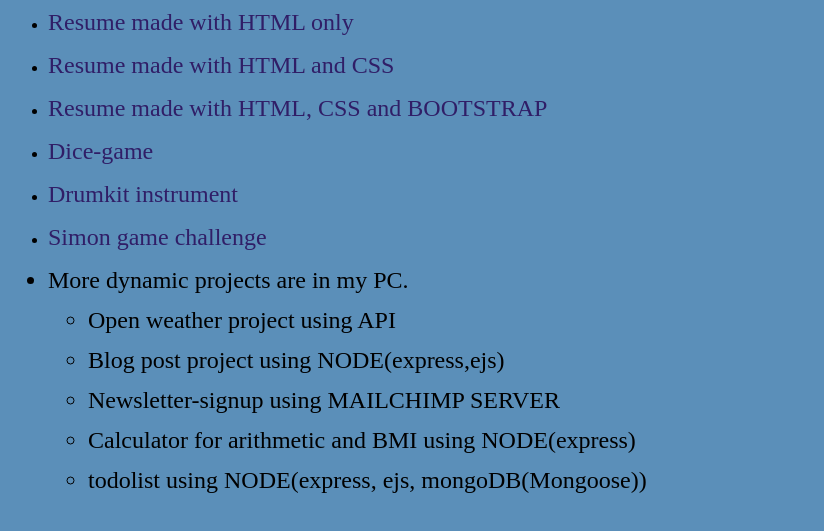
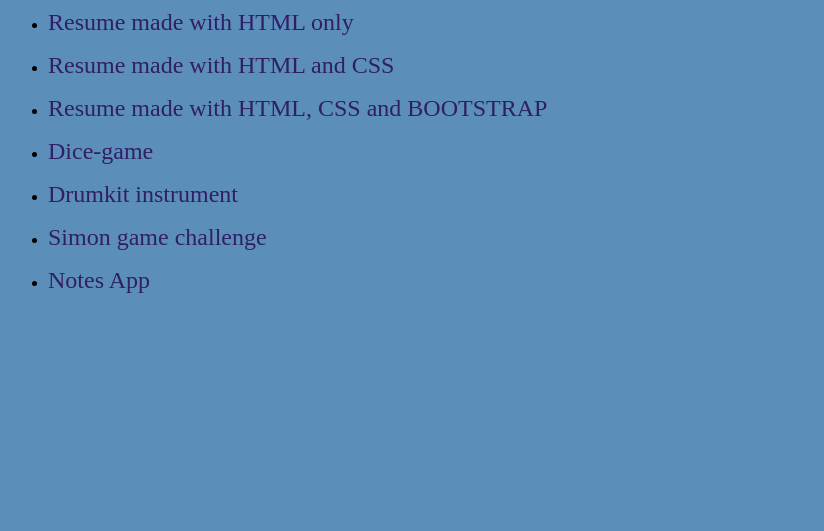
Before and after one commit to gukan08111997/projects-link, a plain HTML site: page index.html in a window 1280 px wide. Shown: the part 81-612 px from the top of the page, without its empty margins (0-824 px from the left). Drawn offline with Linux system fonts and the light colour scheme.

Commit message:
notes-app link added

```diff
--- a/index.html
+++ b/index.html
@@ -14,14 +14,9 @@
     <li><a class="link-text" href="https://gukan08111997.github.io/dice-game/">Dice-game</a></li>
     <li><a class="link-text" href="https://gukan08111997.github.io/drumkit/">Drumkit instrument</a></li>
     <li><a class="link-text" href="https://gukan08111997.github.io/simon-game/">Simon game challenge</a></li>
-    <li class="pro-text">More dynamic projects are in my PC. </li>
-    <ul>
-      <li class="pro-text">Open weather project using API</li>
-      <li class="pro-text">Blog post project using NODE(express,ejs)</li>
-      <li class="pro-text">Newsletter-signup using MAILCHIMP SERVER</li>
-      <li class="pro-text">Calculator for arithmetic and BMI using NODE(express)</li>
-      <li class="pro-text">todolist using NODE(express, ejs, mongoDB(Mongoose))</li>
-    </ul>
+    <li><a class="link-text" href="https://gukan08111997.github.io/notes-app/">Notes App</a></li>
+
+
     </ul>
   </body>
 </html>
```
